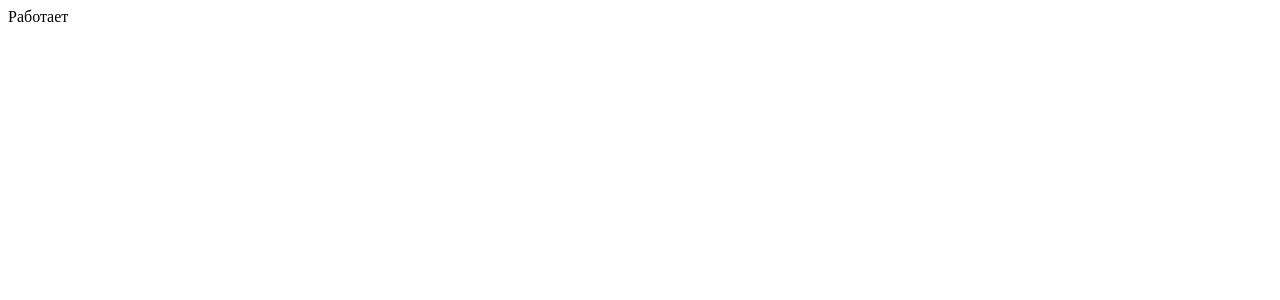
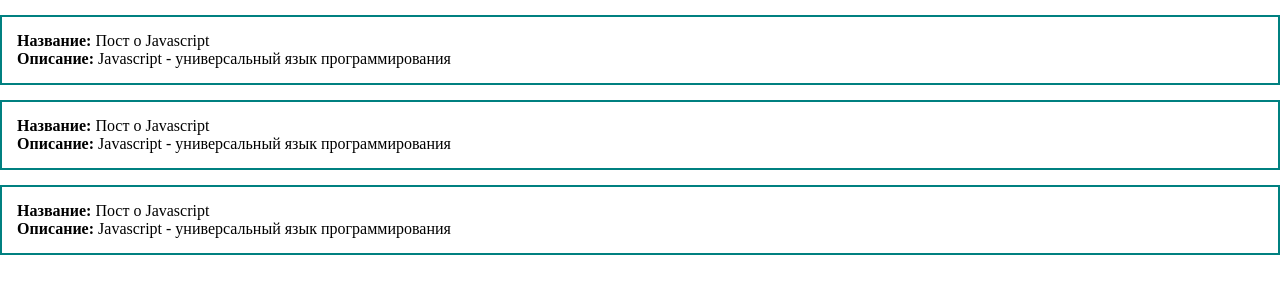
Before and after one commit to Gapotchenko-Yakov/vue3-course, a Vue app: page / in a window 1280 px wide. Shown: the top 300 px of the page. Built offline with nearby package versions, Linux system fonts and the light colour scheme.

Commit message:
feat(post): add post list

```diff
--- a/src/App.vue
+++ b/src/App.vue
@@ -1,11 +1,34 @@
 <template>
 <div>
-    Работает
+    <div class="post">
+        <div><strong>Название:</strong> Пост о Javascript</div>
+        <div><strong>Описание:</strong> Javascript - универсальный язык программирования</div>
+    </div>
+        <div class="post">
+        <div><strong>Название:</strong> Пост о Javascript</div>
+        <div><strong>Описание:</strong> Javascript - универсальный язык программирования</div>
+    </div>
+        <div class="post">
+        <div><strong>Название:</strong> Пост о Javascript</div>
+        <div><strong>Описание:</strong> Javascript - универсальный язык программирования</div>
+    </div>
 </div>
 </template>
 <script>
+export default {
 
+}
 </script>
 <style>
+* {
+    margin: 0;
+    padding: 0;
+    box-sizing: border-box;
+}
 
+.post {
+    padding: 15px;
+    border: 2px solid teal;
+    margin-top: 15px;
+}
 </style>
```
